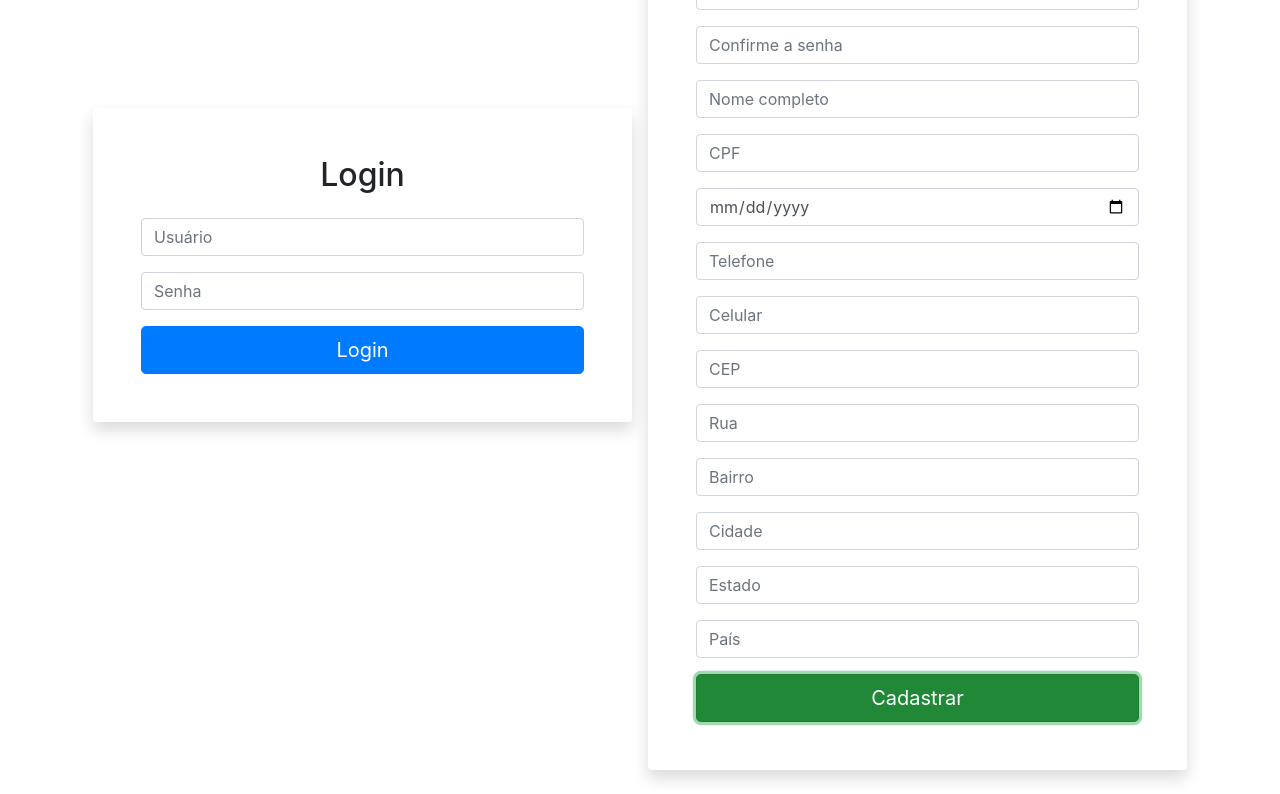
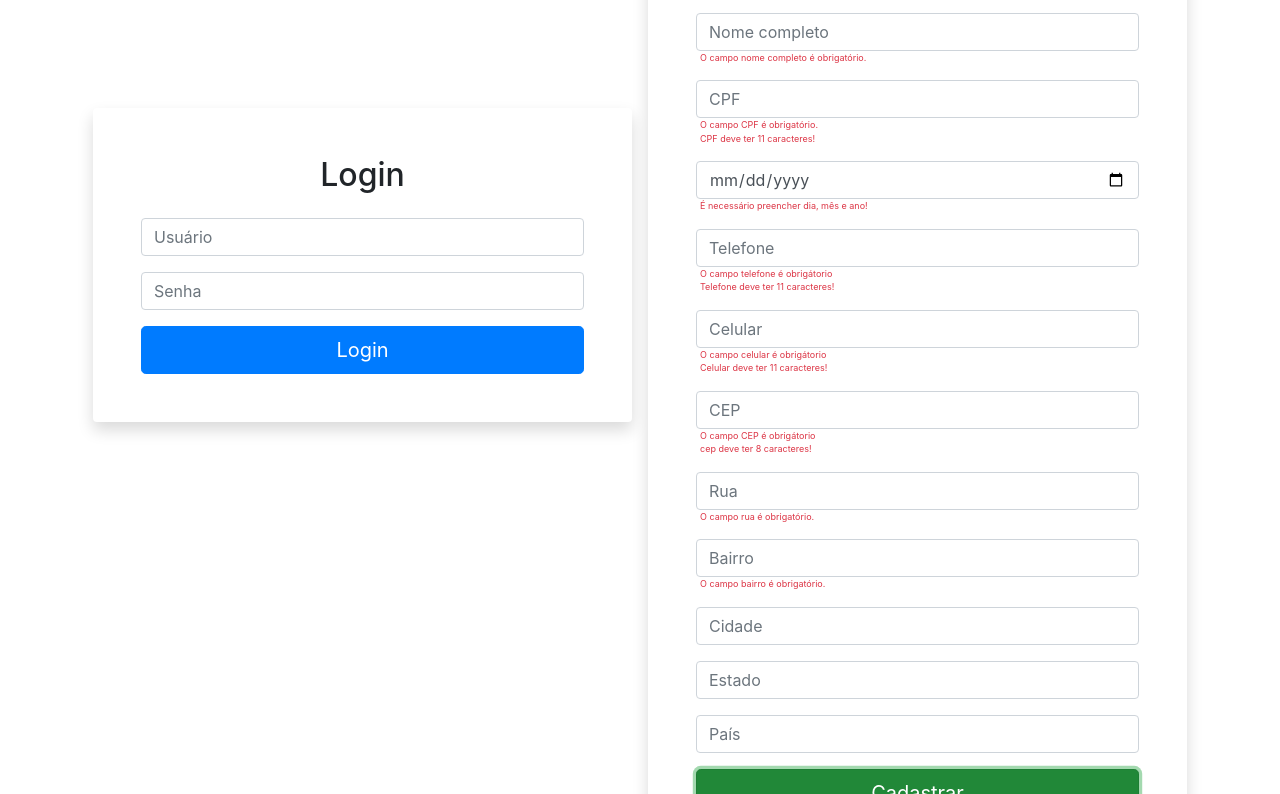
Before and after one commit to matheusilveiraw/provaagrosys, a plain HTML site: page index.html in a window 1280 px wide. Both pictures are taken after a click on the button "Cadastrar". Shown: the part 123-917 px from the top of the page. Drawn offline with nearby package versions, Linux system fonts and the light colour scheme.

```diff
--- a/index.html
+++ b/index.html
@@ -76,6 +76,7 @@
                     </div>
                     <div class="mb-3">
                         <input type="text" class="form-control" id="bairro" placeholder="Bairro">
+                        <p id="errosBairro" class="text-danger erro-fonte ml-1"></p>
                     </div>
                     <div class="mb-3">
                         <input type="text" class="form-control" id="cidade" placeholder="Cidade">
--- a/script.js
+++ b/script.js
@@ -7,7 +7,6 @@
     let bairro = document.getElementById('bairro').value;
     let cidade = document.getElementById('cidade').value;
     let estado = document.getElementById('estado').value;
-    let pais = document.getElementById('pais').value;
 
     validarUsuarioCadastro();
     validarSenhaCadastro();
@@ -19,7 +18,7 @@
     validarCelular();
     validarCep();
     validarRua();
-
+    validarBairro();
 
 }
 
@@ -223,3 +222,18 @@
         document.getElementById('errosRua').innerHTML = errosRua.join("<br>");
     }
 }
+
+function validarBairro() {
+    let bairro = document.getElementById('bairro').value;
+    let errosBairro = [];
+
+    document.getElementById('errosBairro').innerHTML = "";
+
+    if (bairro === "") {
+        errosBairro.push("O campo bairro é obrigatório.");
+    }
+
+    if (errosBairro.length > 0) {
+        document.getElementById('errosBairro').innerHTML = errosBairro.join("<br>");
+    }
+}
```
